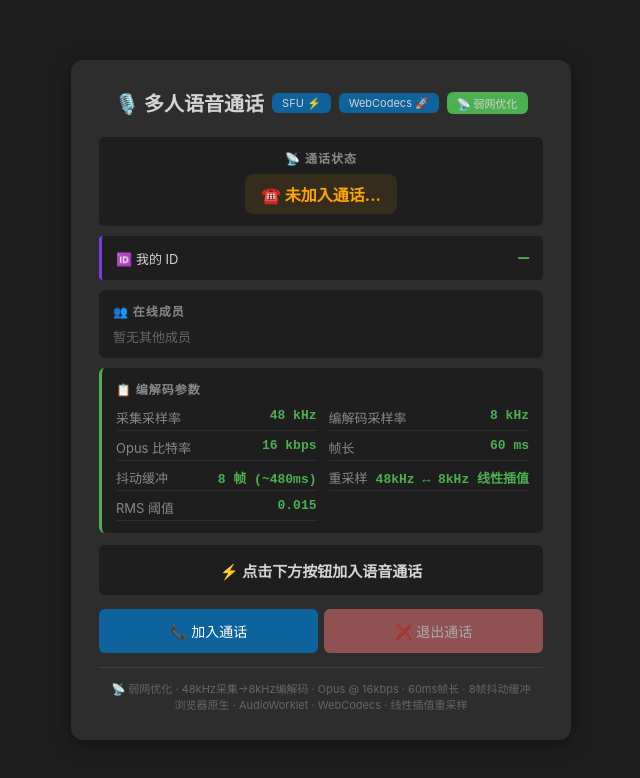
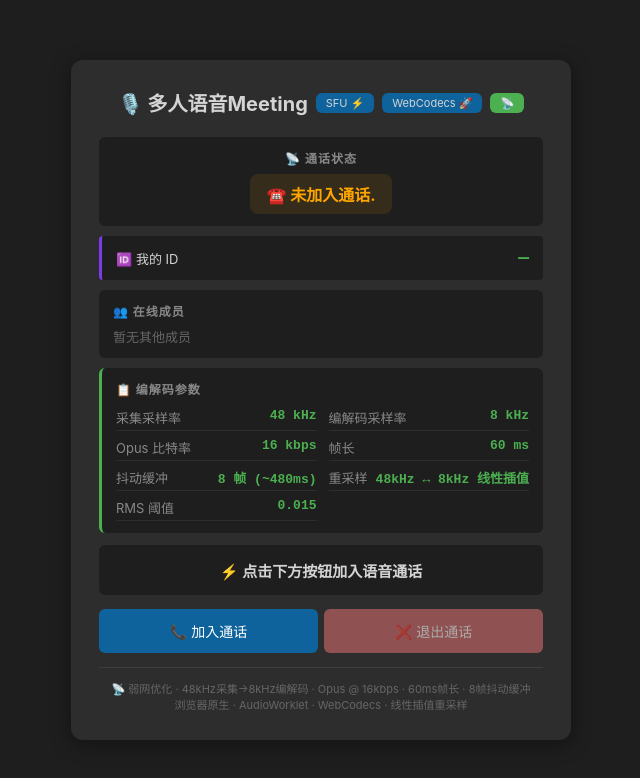
Before and after one commit to sonictl/node_voice_meeting, a website: page public/index.html in a window 1280 px wide. Shown: the whole page, without its empty margins (319-959 px from the left). Drawn offline with Linux system fonts and the light colour scheme.

Commit message:
upd not test yet

```diff
--- a/public/client.js
+++ b/public/client.js
@@ -117,7 +117,7 @@ const VOICE_APP = (() => {
         const peerCount = roomPeers.size + (isJoined ? 1 : 0);
 
         if (!isJoined) {
-            roomStatusEl.innerHTML = '<span class="room-status waiting">☎️ 未加入通话...</span>';
+            roomStatusEl.innerHTML = '<span class="room-status waiting">☎️ 未加入通话.</span>';
         } else if (peerCount === 1) {
             roomStatusEl.innerHTML = '<span class="room-status waiting">⏳ 等待其他人加入...</span>';
         } else {
--- a/public/index.html
+++ b/public/index.html
@@ -3,22 +3,22 @@
 <head>
     <meta charset="UTF-8">
     <meta name="viewport" content="width=device-width, initial-scale=1.0">
-    <title>VoiceCall - 弱网语音通话</title>
+    <title>Voice - Meeting</title>
     <link rel="stylesheet" href="style.css?v=2">
 </head>
 <body>
     <div class="container">
         <h1>
-            🎙️ 多人语音通话
+            🎙️ 多人语音Meeting
             <span class="badge">SFU ⚡</span>
             <span class="badge">WebCodecs 🚀</span>
-            <span class="badge weaknet">📡 弱网优化</span>
+            <span class="badge weaknet">📡 </span>
         </h1>
 
         <div class="room-status-section">
             <h3>📡 通话状态</h3>
             <div id="roomStatus">
-                <span class="room-status waiting">☎️ 未加入通话...</span>
+                <span class="room-status waiting">☎️ 未加入通话.</span>
             </div>
         </div>
 
```
Also changed, not shown: public/maintenance.html (+1 -1 lines).
